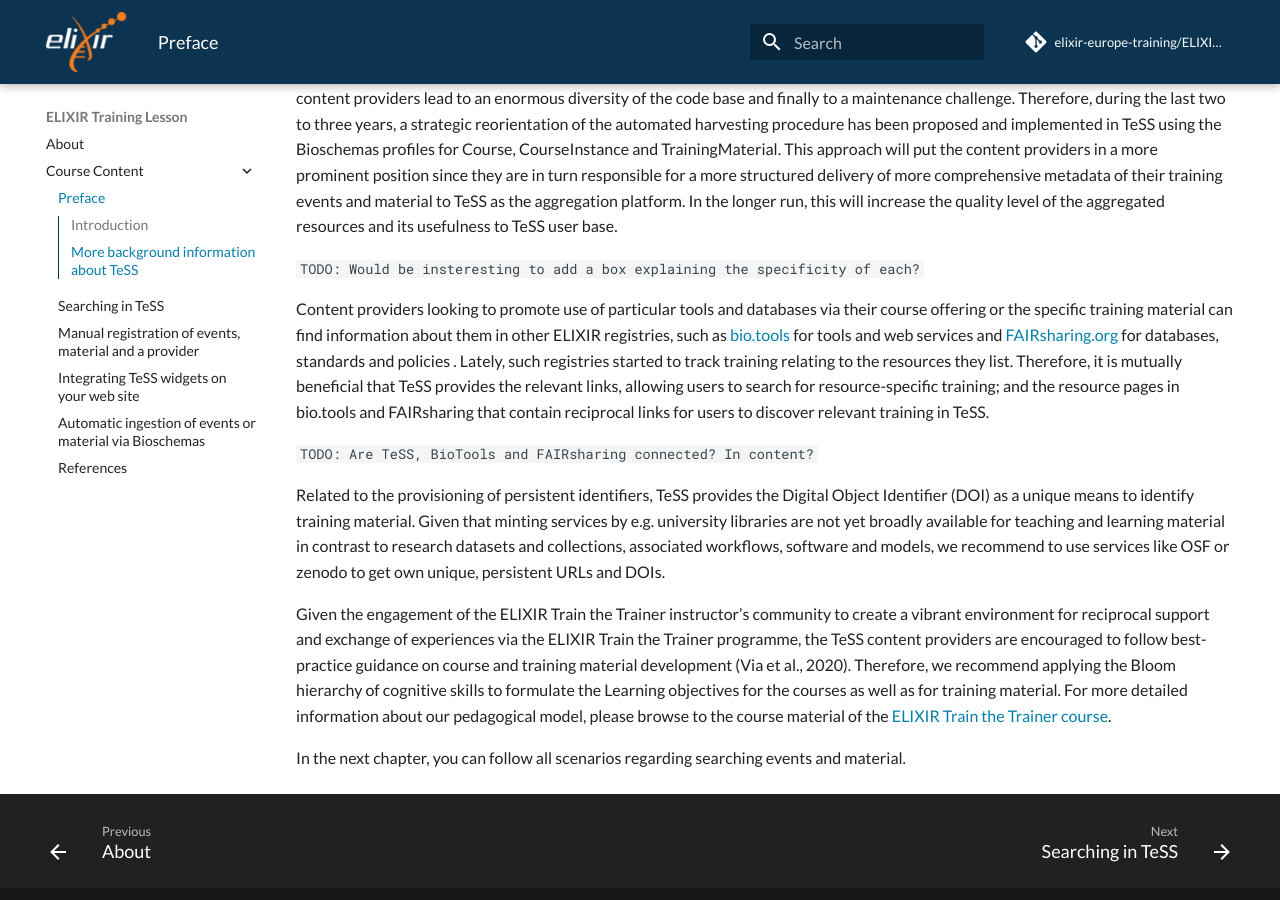
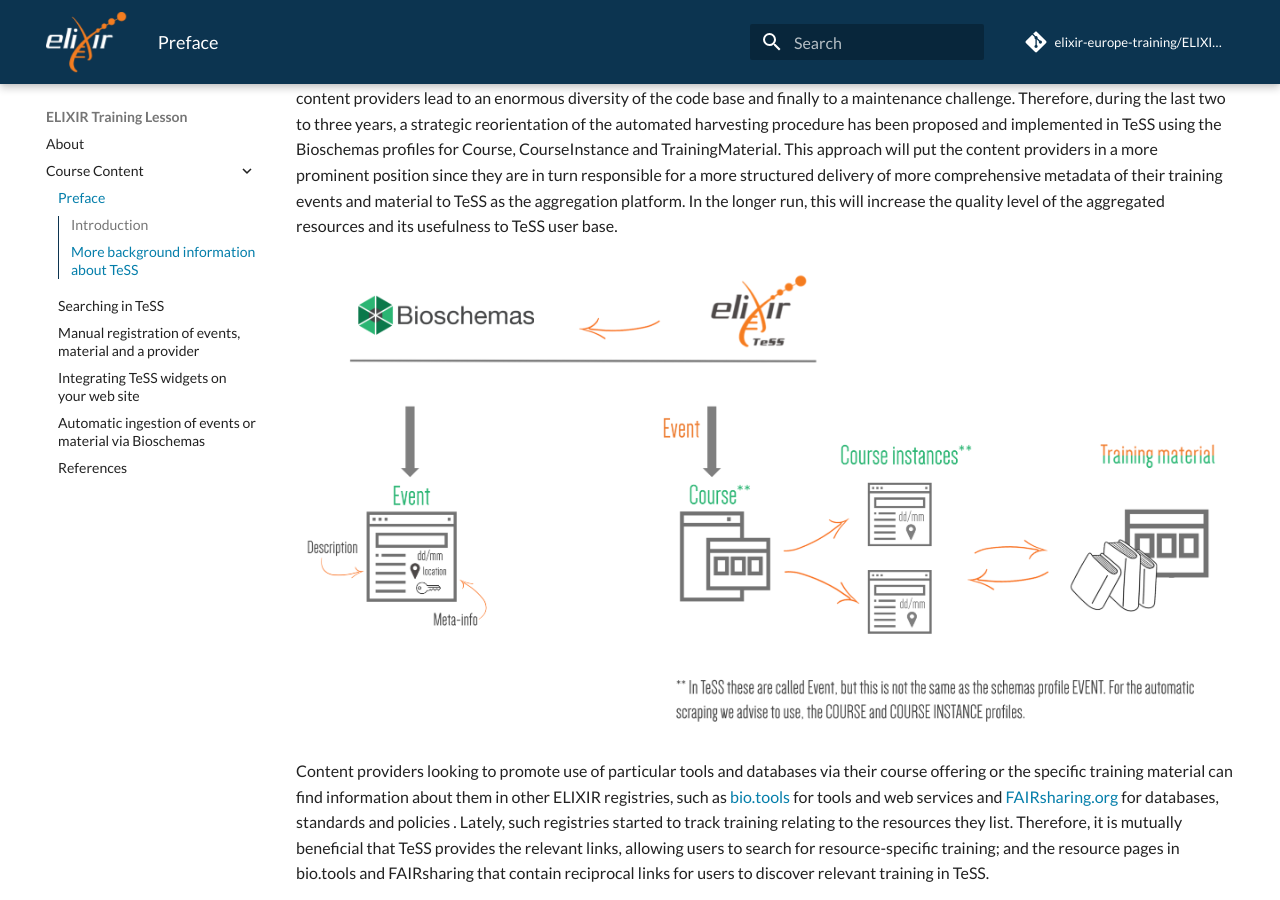
Before and after one commit to elixir-europe-training/ELIXIR-TrP-TeSS, an MkDocs documentation site: the page built from docs/chapters/00_Preface.md, in a window 1280 px wide and 900 px high, scrolled down 2619 px. Built offline with MkDocs 1.6.1 and Material for MkDocs 9.7.7, drawn with Linux system fonts in a browser that asks for light colours; comment, search, counter and statistics services are not loaded.

Commit message:
Update 00_Preface.md

```diff
--- a/docs/chapters/00_Preface.md
+++ b/docs/chapters/00_Preface.md
@@ -32,11 +32,9 @@
 
 During the ELIXIR-EXCELERATE project, the TeSS platform has been established as the key application for bioinformatics training events and material aggregation. During a period of further adoption of the TeSS platform as such on the international level e.g. in Australia and in the Netherlands, it became obvious that the implementation of individual automatic content scrapers for more than 30 content providers lead to an enormous diversity of the code base and finally to a maintenance challenge. Therefore, during the last two to three years, a strategic reorientation of the automated harvesting procedure has been proposed and implemented in TeSS using the Bioschemas profiles for Course, CourseInstance and TrainingMaterial. This approach will put the content providers in a more prominent position since they are in turn responsible for a more structured delivery of more comprehensive metadata of their training events and material to TeSS as the aggregation platform. In the longer run, this will increase the quality level of the aggregated resources and its usefulness to TeSS user base.
 
-`TODO: Would be insteresting to add a box explaining the specificity of each?`
+![Bioschemas profiles related to training activities](./../assets/images/rhh0rv5.png)
 
 Content providers looking to promote use of particular tools and databases via their course offering or the specific training material can find information about them in other ELIXIR registries, such as [bio.tools](https://bio.tools) for tools and web services  and [FAIRsharing.org](https://fairsharing.org) for databases, standards and policies . Lately, such registries started to track training relating to the resources they list. Therefore, it is mutually beneficial that TeSS provides the relevant links, allowing users to search for resource-specific training; and the resource pages in bio.tools and FAIRsharing that contain reciprocal links for users to discover relevant training in TeSS.
-
-`TODO: Are TeSS, BioTools and FAIRsharing connected? In content?`
 
 Related to the provisioning of persistent identifiers, TeSS provides the Digital Object Identifier (DOI) as a unique means to identify training material. Given that minting services by e.g. university libraries are not yet broadly available for teaching and learning material in contrast to research datasets and collections, associated workflows, software and models, we recommend to use services like OSF or zenodo to get own unique, persistent URLs and DOIs.
 
```
